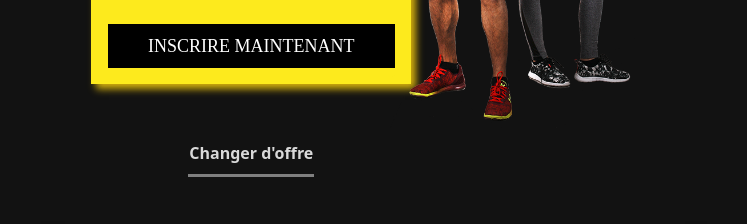
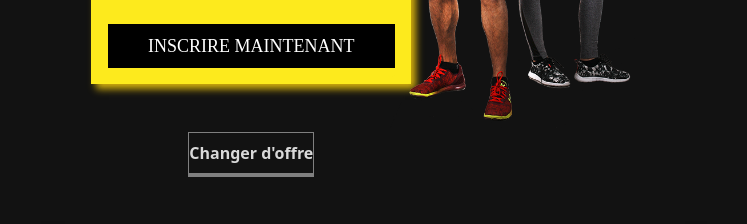
Before and after one commit to medazizktata/Arena-gym-website, a React (Vite) app in the folder Arena-gym-website/: page /inscription in a window 1280 px wide. Shown: the part 880-1104 px from the top of the page, without its empty margins (266-1013 px from the left). Built offline with nearby package versions, Linux system fonts and the light colour scheme.

Commit message:
Implemented selective border feature for black and yellow buttons (no border for yellow, border for black)

```diff
--- a/Arena-gym-website/src/components/Buttons/Button.jsx
+++ b/Arena-gym-website/src/components/Buttons/Button.jsx
@@ -1,9 +1,15 @@
 import React from 'react';
 
-function Button({ children, textColor, bgColor, font, padding, className }) {
+function Button({ children, textColor, bgColor, font, padding, className, transparentBorder = 1 }) {
+  let filterHide;
+  if (transparentBorder === 1){
+    transparentBorder = "border border-1 border-transparent";
+  } else {
+    transparentBorder = ""
+  }
   return (
     <button
-      className={`h-15 px-${padding} py-2 border border-1 border-transparent hover:border-white transition-all duration-500 ${textColor} ${bgColor} ${font} ${className}`}
+      className={`h-15 px-${padding} py-2 ${transparentBorder} hover:border-white transition-all duration-500 ${textColor} ${bgColor} ${font} ${className}`}
     >
       {children}
     </button>
--- a/Arena-gym-website/src/components/Buttons/ButtonBlack.jsx
+++ b/Arena-gym-website/src/components/Buttons/ButtonBlack.jsx
@@ -8,6 +8,7 @@ function ButtonBlack({ children, buttonFont, paddingX, fontWeight }) {
       bgColor="bg-blackBG"
       font={buttonFont}
       padding={paddingX}
+      transparentBorder={0}
       className={`${fontWeight} border border-1 border-greyMedium font-black shadow-buttonGreyMedium hover:shadow-buttonWhite transition-all duration-500 hover:text-white transition-all duration-500`}
     >
       {children}
--- a/Arena-gym-website/src/components/Buttons/ButtonYellow.jsx
+++ b/Arena-gym-website/src/components/Buttons/ButtonYellow.jsx
@@ -8,6 +8,7 @@ function ButtonYellow({ children, buttonFont, paddingX, fontWeight }) {
       bgColor="bg-yellowMain"
       font={buttonFont}
       padding={paddingX}
+      transparentBorder={1}
       className={`${fontWeight} border border-1 border-transparent shadow-buttonYellowDark hover:border-white transition-all duration-500 hover:shadow-buttonYellowLight transition-all duration-500`}
     >
       {children}
```
